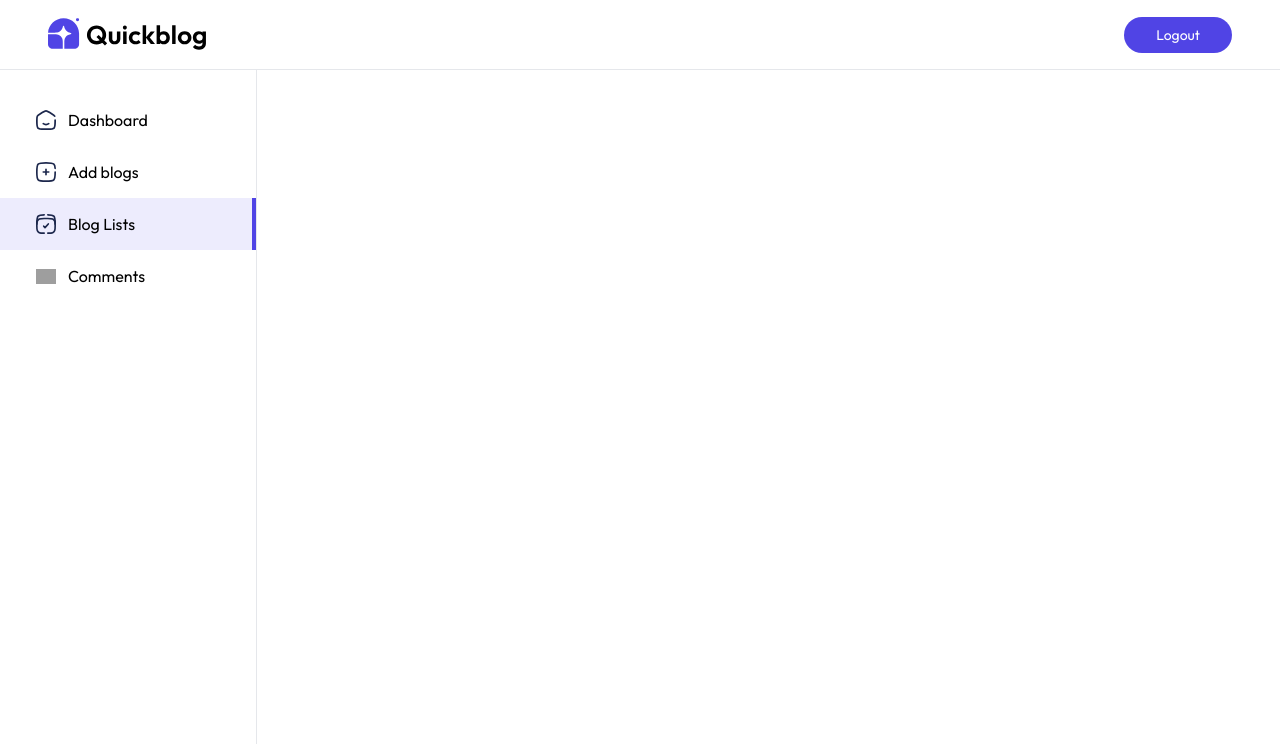
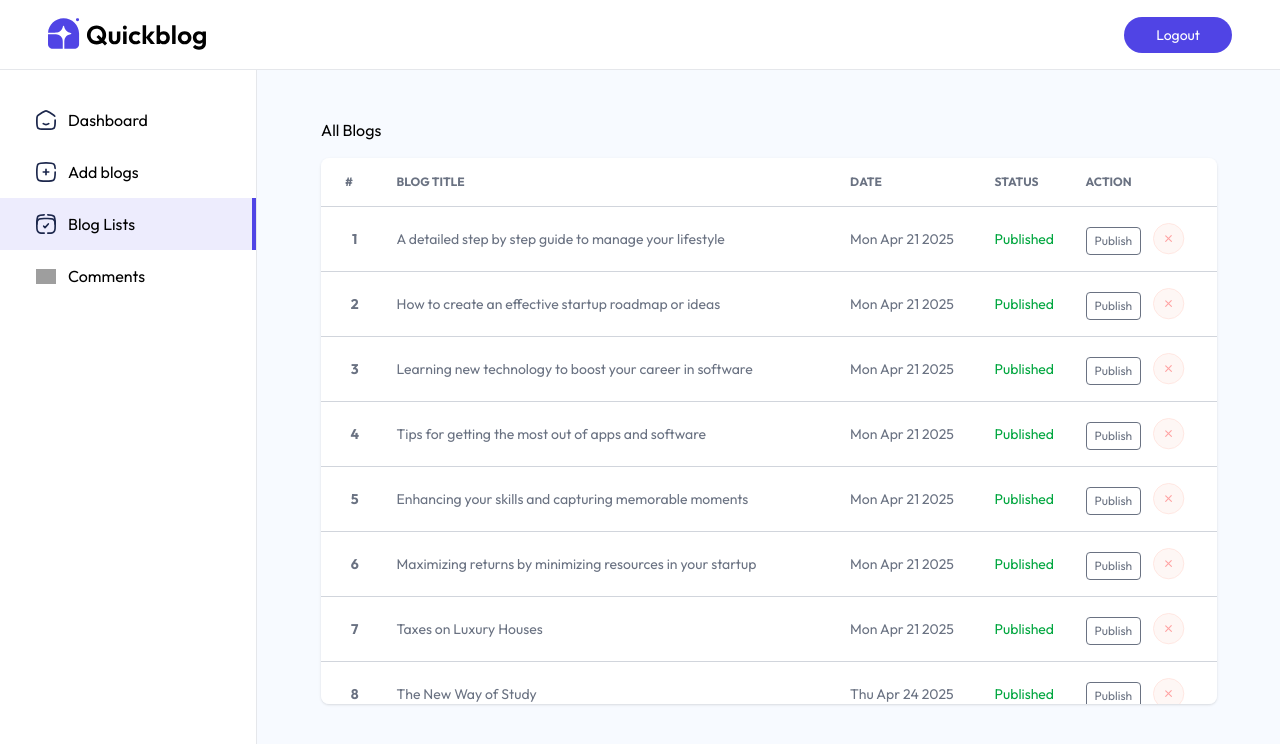
Before and after one commit to aakarsh-v/blog-ai, a React (Vite) app in the folder frontend/: page /admin/listBlog in a window 1280 px wide. Shown: the top 744 px of the page. Built offline with nearby package versions, Linux system fonts and the light colour scheme; grey boxes are pictures that could not be loaded.

Commit message:
listblog created

```diff
--- a/frontend/src/pages/admin/ListBlog.jsx
+++ b/frontend/src/pages/admin/ListBlog.jsx
@@ -1,9 +1,42 @@
-import React from 'react'
+import React, { useEffect, useState } from 'react'
+import { blog_data } from '../../assets/assets';
+import BlogTableItem from '../../components/admin/BlogTableItem';
 
 const ListBlog = () => {
+
+  const [blogs, setBlogs] = useState([]);
+
+  const fetchBlogs = async () => {
+    setBlogs(blog_data);
+  }
+
+  useEffect(()=>{
+    fetchBlogs();
+  },[])
+
   return (
-    <div>
-
+    <div className='flex-1 pt-5 px-5 sm:pt-12 sm:pl-16 bg-blue-50/50'>
+        <h1>All Blogs</h1>
+                <div className='relative h-4/5 mt-4 max-w-4xl overflow-x-auto shadow rounded-lg
+        scrollbar-hide bg-white'>
+            <table className='w-full text-sm text-gray-500'>
+                <thead className='text-xs test-gray-600 text-left uppercase'>
+                    <tr>
+                        <th scope='col' className='px-2 py-4 xl:px-6'> # </th>
+                        <th scope='col' className='px-2 py-4'>Blog Title </th>
+                        <th scope='col' className='px-2 py-4 max-sm:hidden'> Date </th>
+                        <th scope='col' className='px-2 py-4 max-sm:hidden'> Status </th>
+                        <th scope='col' className='px-2 py-4'> Action </th>
+                    </tr>
+                </thead>
+                <tbody>
+                    {blogs.map((blog, index)=>{
+                        return <BlogTableItem key={blog._id} blog={blog}
+                        fetchBlogs={fetchBlogs} index={index+1}/>
+                    })}
+                </tbody>
+            </table>
+        </div>
     </div>
   )
 }
```
